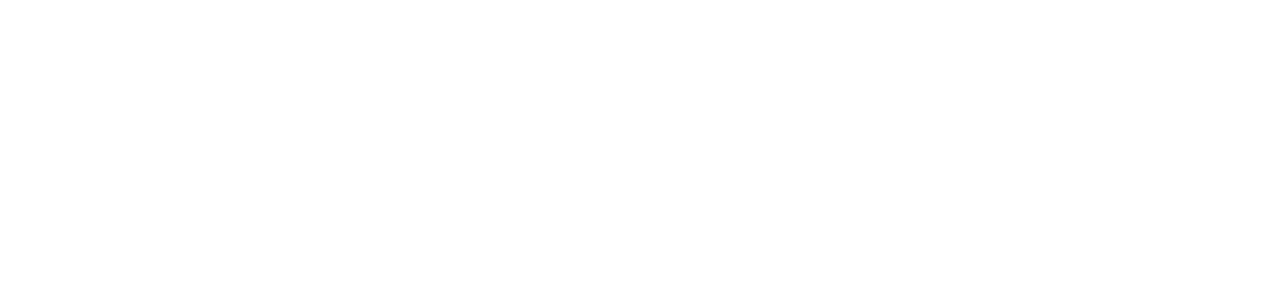
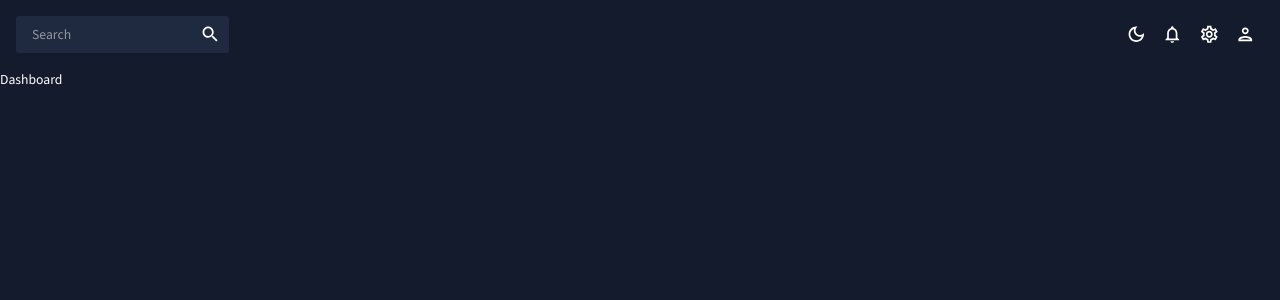
Before and after one commit to Archegon/debrisx-frontend, a React (Create React App) app: page / in a window 1280 px wide. Shown: the top 300 px of the page. Built offline with nearby package versions, Linux system fonts and the light colour scheme.

Commit message:
chore: Add react-router-dom package and update Topbar component

```diff
--- a/package.json
+++ b/package.json
@@ -12,6 +12,7 @@
     "@testing-library/user-event": "^13.5.0",
     "react": "^18.3.1",
     "react-dom": "^18.3.1",
+    "react-router-dom": "^6.23.1",
     "react-scripts": "5.0.1",
     "web-vitals": "^2.1.4"
   },
--- a/src/App.js
+++ b/src/App.js
@@ -1,8 +1,26 @@
+import { Routes, Route } from "react-router-dom";
+import { ColorModeContext, useMode } from './theme';
+import { CssBaseline, ThemeProvider } from '@mui/material';
+import Topbar from './scenes/global/Topbar';
+import Dashboard from './scenes/dashboard';
+
 function App() {
+  const [theme, colorMode] = useMode();
+
   return (
-    <div className="app">
-
-    </div>
+    <ColorModeContext.Provider value={colorMode}>
+      <ThemeProvider theme={theme}>
+        <CssBaseline />
+        <div className="app">
+          <main className="content">
+            <Topbar />
+            <Routes>
+              <Route path="/" element={<Dashboard />} />
+            </Routes>
+          </main>
+        </div>
+      </ThemeProvider>
+    </ColorModeContext.Provider>
   );
 }
 
--- a/src/scenes/global/Topbar.jsx
+++ b/src/scenes/global/Topbar.jsx
@@ -1,5 +1,54 @@
+import { Box, IconButton, useTheme } from "@mui/material";
+import { useContext } from "react";
+import { ColorModeContext, tokens } from "../../theme";
+import InputBase from "@mui/material/InputBase";
+import LightModeOutlinedIcon from "@mui/icons-material/LightModeOutlined";
+import DarkModeOutlinedIcon from "@mui/icons-material/DarkModeOutlined";
+import NotificationsOutlinedIcon from "@mui/icons-material/NotificationsOutlined";
+import SettingsOutlinedIcon from "@mui/icons-material/SettingsOutlined";
+import PersonOutlinedIcon from "@mui/icons-material/PersonOutlined";
+import SearchIcon from "@mui/icons-material/Search";
+
 const Topbar = () => {
-    return <div>Topbar</div>
-}
+    const theme = useTheme();
+    const colors = tokens(theme.palette.mode);
+    const colorMode = useContext(ColorModeContext);
+
+    return (
+        <Box display="flex" justifyContent="space-between" p={2}>
+            {/* SEARCH BAR */}
+            <Box
+                display="flex"
+                backgroundColor={colors.primary[400]}
+                borderRadius="3px"
+            >
+                <InputBase sx={{ ml: 2, flex: 1 }} placeholder="Search" />
+                <IconButton type="button" sx={{ p: 1 }}>
+                    <SearchIcon />
+                </IconButton>
+            </Box>
+
+            {/* ICONS */}
+            <Box display="flex">
+                <IconButton onClick={colorMode.toggleColorMode}>
+                    {theme.palette.mode === "dark" ? (
+                        <DarkModeOutlinedIcon />
+                    ) : (
+                        <LightModeOutlinedIcon />
+                    )}
+                </IconButton>
+                <IconButton>
+                    <NotificationsOutlinedIcon />
+                </IconButton>
+                <IconButton>
+                    <SettingsOutlinedIcon />
+                </IconButton>
+                <IconButton>
+                    <PersonOutlinedIcon />
+                </IconButton>
+            </Box>
+        </Box>
+    );
+};
 
 export default Topbar;
--- a/src/theme.js
+++ b/src/theme.js
@@ -77,7 +77,7 @@
                 100: "#040509",
                 200: "#080b12",
                 300: "#0c101b",
-                400: "#f2f0f0", // manually changed
+                400: "#f2f0f0",
                 500: "#141b2d",
                 600: "#1F2A40",
                 700: "#727681",
@@ -119,3 +119,94 @@
             },
         }),
 });
+
+export const themeSettings = (mode) => {
+    const colors = tokens(mode);
+    return {
+        palette: {
+            mode: mode,
+            ...(mode === "dark"
+                ? {
+                    // palette values for dark mode
+                    primary: {
+                        main: colors.primary[500],
+                    },
+                    secondary: {
+                        main: colors.greenAccent[500],
+                    },
+                    neutral: {
+                        dark: colors.grey[700],
+                        main: colors.grey[500],
+                        light: colors.grey[100],
+                    },
+                    background: {
+                        default: colors.primary[500],
+                    },
+                }
+                : {
+                    // palette values for light mode
+                    primary: {
+                        main: colors.primary[100],
+                    },
+                    secondary: {
+                        main: colors.greenAccent[500],
+                    },
+                    neutral: {
+                        dark: colors.grey[700],
+                        main: colors.grey[500],
+                        light: colors.grey[100],
+                    },
+                    background: {
+                        default: "#fcfcfc",
+                    },
+                }),
+        },
+        typography: {
+            fontFamily: ["Source Sans 3", "sans-serif"].join(","),
+            fontSize: 12,
+            h1: {
+                fontFamily: ["Source Sans 3", "sans-serif"].join(","),
+                fontSize: 40,
+            },
+            h2: {
+                fontFamily: ["Source Sans 3", "sans-serif"].join(","),
+                fontSize: 32,
+            },
+            h3: {
+                fontFamily: ["Source Sans 3", "sans-serif"].join(","),
+                fontSize: 24,
+            },
+            h4: {
+                fontFamily: ["Source Sans 3", "sans-serif"].join(","),
+                fontSize: 20,
+            },
+            h5: {
+                fontFamily: ["Source Sans 3", "sans-serif"].join(","),
+                fontSize: 16,
+            },
+            h6: {
+                fontFamily: ["Source Sans 3", "sans-serif"].join(","),
+                fontSize: 14,
+            },
+        },
+    };
+};
+
+export const ColorModeContext = createContext({
+    toggleColorMode: () => { }
+});
+
+export const useMode = () => {
+    const [mode, setMode] = useState("dark");
+
+    const colorMode = useMemo(
+        () => ({
+            toggleColorMode: () =>
+                setMode((prev) => (prev === "light" ? "dark" : "light")),
+        }),
+        []
+    );
+
+    const theme = useMemo(() => createTheme(themeSettings(mode)), [mode]);
+    return [theme, colorMode];
+};
```
Also changed, not shown: 1 other file (tests, documents, lock files or other folders).
